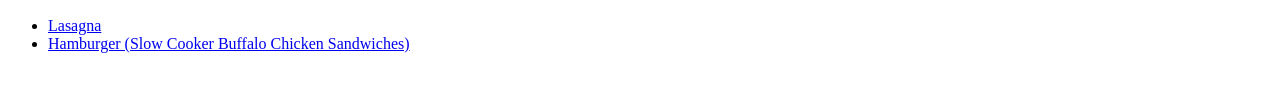
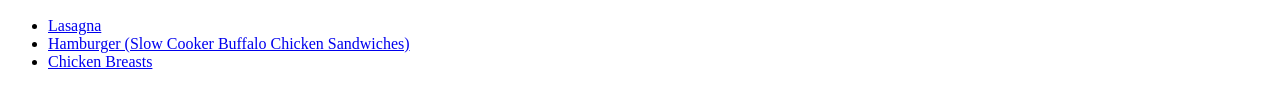
Before and after one commit to Trisztan1/odin_recipes, a plain HTML site: page index.html in a window 1280 px wide. Shown: the part 153-258 px from the top of the page. Drawn offline with Linux system fonts and the light colour scheme.

Commit message:
make changes
add li "Chicken Breasts"
add href link to chicken_breasts.html

```diff
--- a/index.html
+++ b/index.html
@@ -15,6 +15,7 @@
             <ul>
                 <li><a href="./recipes/lasagna.html">Lasagna</a></li>
                 <li><a href="./recipes/hamburger.html">Hamburger (Slow Cooker Buffalo Chicken Sandwiches)</a></li>
+                <li><a href="./recipes/chicken_breasts.html">Chicken Breasts</a></li>
             </ul>
         </section>
     </body>
```
